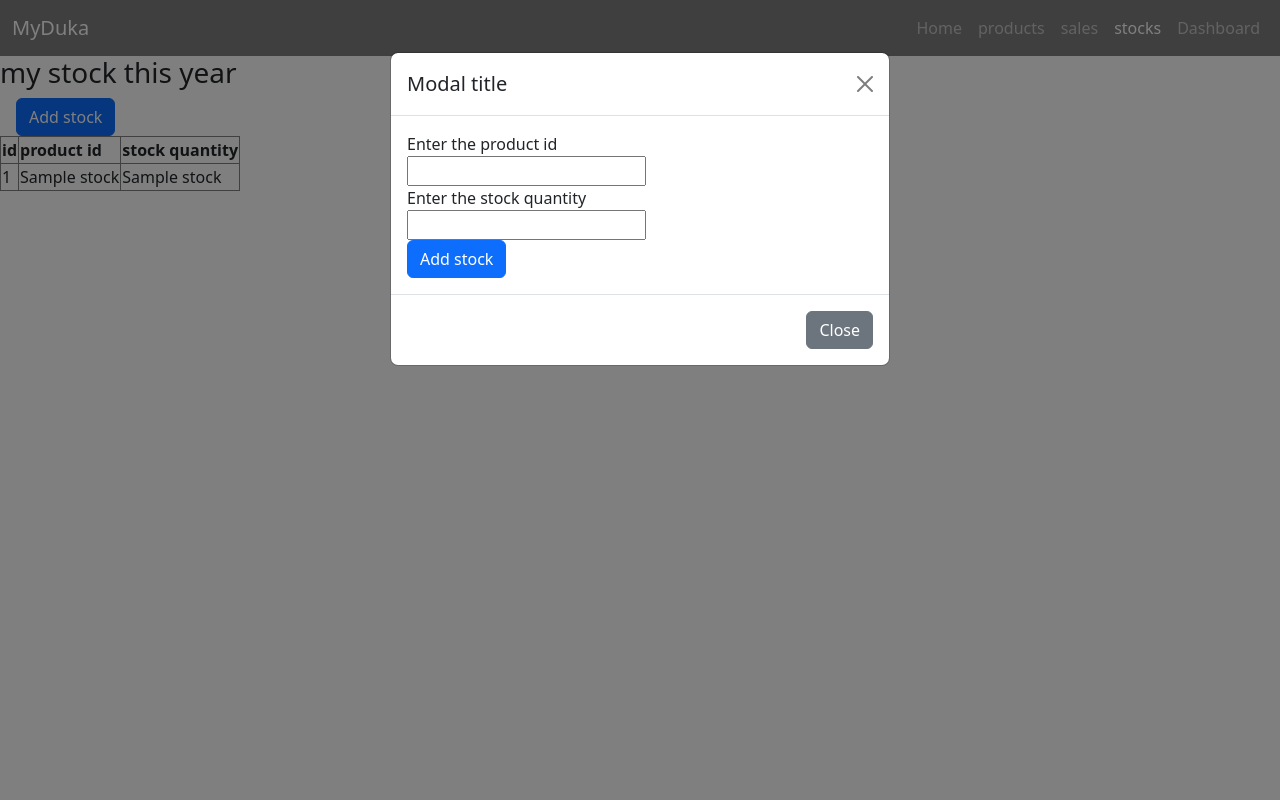
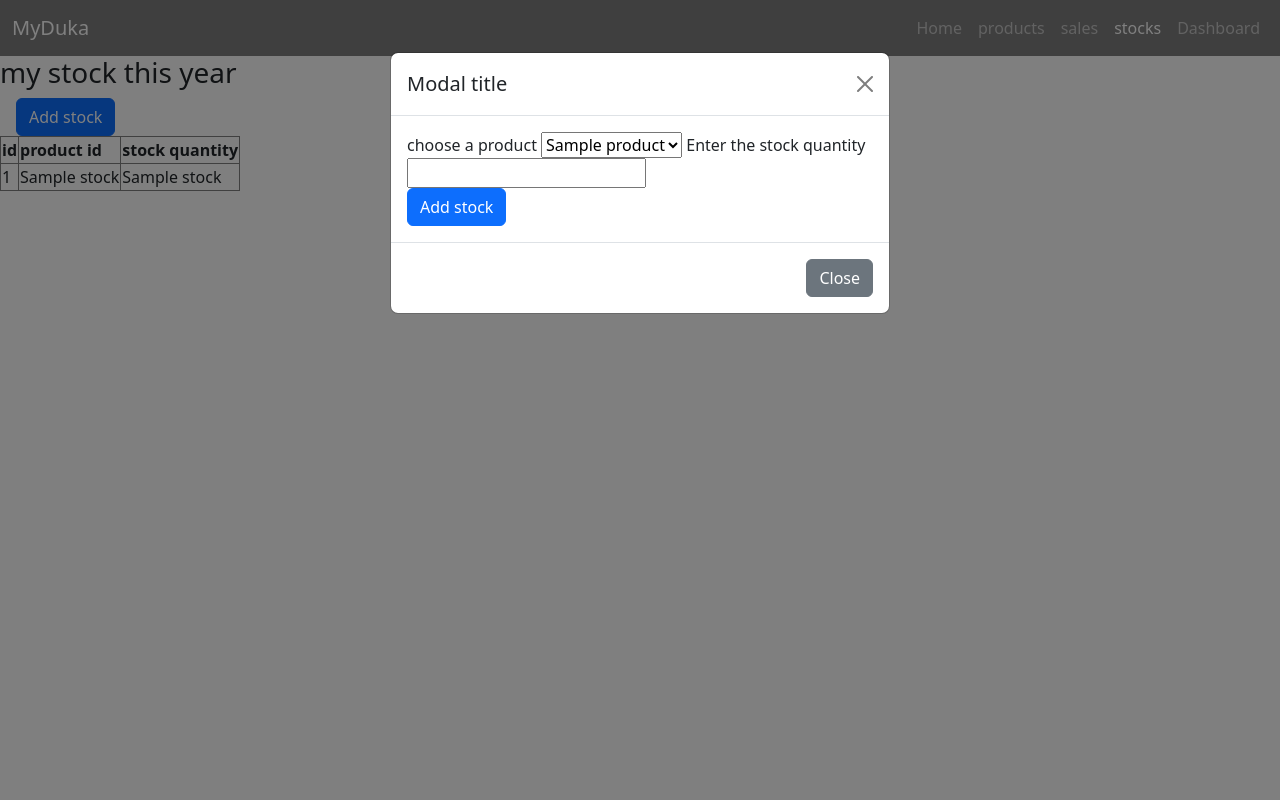
Before and after one commit to Fardosah75/myduka-project, a Flask app: page /stocks in a window 1280 px wide, after a click on "Add stock". Run offline with Flask 3, Linux system fonts and the light colour scheme; a database or web service that is not in the repository returns one stand-in record (values such as "Sample title"); some libraries are stand-ins or nearby versions.

Commit message:
added a select element to stock

```diff
--- a/main.py
+++ b/main.py
@@ -73,8 +73,11 @@ def add_sales():
 @app.route('/stocks')
 def stock():
     stocks=fetch_data('stock')
+    #1.on stock route fetch products
+    products=fetch_data('products')
     #print(stocks)
-    return render_template ('stock.html',stocks=stocks)
+    #2.pass the pvariable to render template
+    return render_template ('stock.html',stocks=stocks,product=products)
 
 #create a route that will receive data from the form to serverside with method
 @app.route('/add_stocks',methods=['GET','POST'])
@@ -84,6 +87,7 @@ def add_stock():
     #check the method
     if request.method=='POST':
         #get the form inputs using the name attribute and store them in a variable
+        #get the name attribute for select element
         pid=request.form['pid']
         stock_quantity=request.form['s_quantity']
 
--- a/templates/stock.html
+++ b/templates/stock.html
@@ -52,8 +52,13 @@
       <div class="modal-body">
         <form action="/add_stocks" method="post">
           <div>
-            <label for="name">Enter  the product id</label><br>
-            <input type="number" id="pid" name="pid" required><br>
+            <label for="pid">choose a product</label>
+            <select name="pid" id="pid">
+              {%for prod in product%}
+              <option value="{{prod[0]}}">{{prod[1]}}</option>
+              {% endfor %}
+            </select>
+
             <label for="name">Enter the stock quantity</label><br>
             <input type="number" id="quantity" name="s_quantity" required><br>
             <button type="submit"class="btn btn-primary"> Add stock</button>
```
